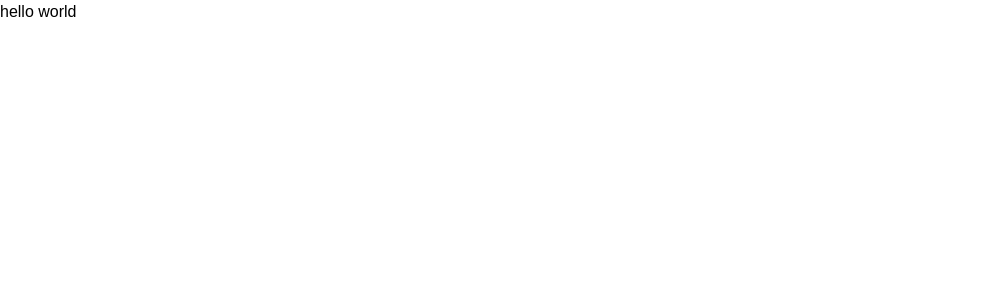
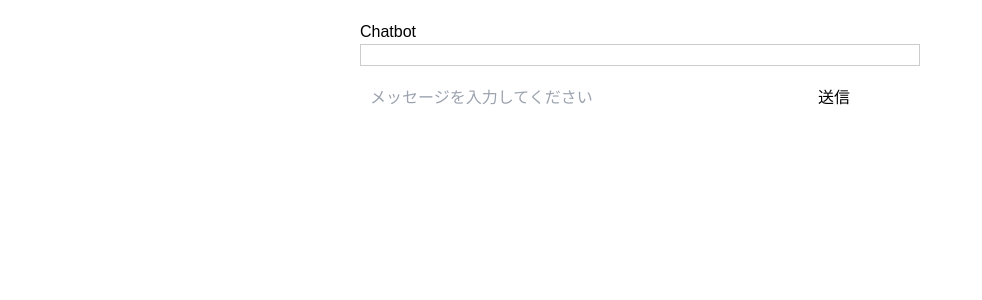
Before and after one commit to k4nkan/Laboratory_AI, a Next.js app in the folder my-app/: page / in a window 1280 px wide. Shown: the top 300 px of the page, without its empty margins (0-982 px from the left). Built offline with nearby package versions, Linux system fonts and the light colour scheme.

Commit message:
#1 openaiライブラリの導入、テスト

```diff
--- a/my-app/package.json
+++ b/my-app/package.json
@@ -11,6 +11,7 @@
   "dependencies": {
     "axios": "^1.7.7",
     "next": "15.0.2",
+    "openai": "^4.69.0",
     "react": "19.0.0-rc-02c0e824-20241028",
     "react-dom": "19.0.0-rc-02c0e824-20241028"
   },
--- a/my-app/src/app/page.tsx
+++ b/my-app/src/app/page.tsx
@@ -1,3 +1,64 @@
+"use client"
+// pages/index.tsx
+
+import { useState } from 'react';
+
 export default function Home() {
-  return <div>hello world</div>;
+  const [userInput, setUserInput] = useState('');
+  const [messages, setMessages] = useState<{ sender: string; text: string }[]>([]);
+
+  const sendMessage = async () => {
+    if (!userInput.trim()) return;
+
+    // ユーザーのメッセージを追加
+    setMessages((prevMessages) => [...prevMessages, { sender: 'User', text: userInput }]);
+    setUserInput('');
+
+    try {
+      const response = await fetch('/api/chat', {
+        method: 'POST',
+        headers: {
+          'Content-Type': 'application/json',
+        },
+        body: JSON.stringify({ message: userInput }),
+      });
+
+      const data = await response.json();
+
+      // APIからの応答を追加
+      if (response.ok) {
+        setMessages((prevMessages) => [...prevMessages, { sender: 'Bot', text: data.message }]);
+      } else {
+        setMessages((prevMessages) => [
+          ...prevMessages,
+          { sender: 'Bot', text: 'エラーが発生しました。' },
+        ]);
+      }
+    } catch (error) {
+      console.error('Error sending message:', error);
+      setMessages((prevMessages) => [
+        ...prevMessages,
+        { sender: 'Bot', text: 'エラーが発生しました。' },
+      ]);
+    }
+  };
+
+  return (
+    <div style={{ padding: '20px', maxWidth: '600px', margin: '0 auto' }}>
+      <h1>Chatbot</h1>
+      <div style={{ border: '1px solid #ccc', padding: '10px', marginBottom: '10px' }}>
+        {messages.map((msg, index) => (
+          <p key={index}><strong>{msg.sender}:</strong> {msg.text}</p>
+        ))}
+      </div>
+      <input
+        type="text"
+        value={userInput}
+        onChange={(e) => setUserInput(e.target.value)}
+        placeholder="メッセージを入力してください"
+        style={{ width: '80%', padding: '10px' }}
+      />
+      <button onClick={sendMessage} style={{ padding: '10px' }}>送信</button>
+    </div>
+  );
 }
```
Also changed, not shown: my-app/api/chat.ts (added, +35 -0 lines), 1 other file (tests, documents, lock files or other folders).
